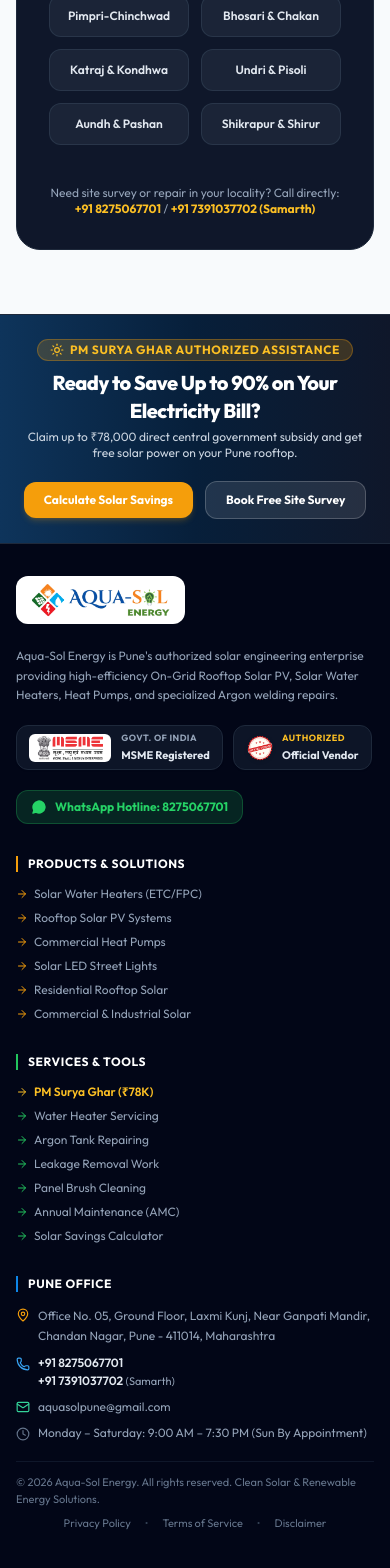
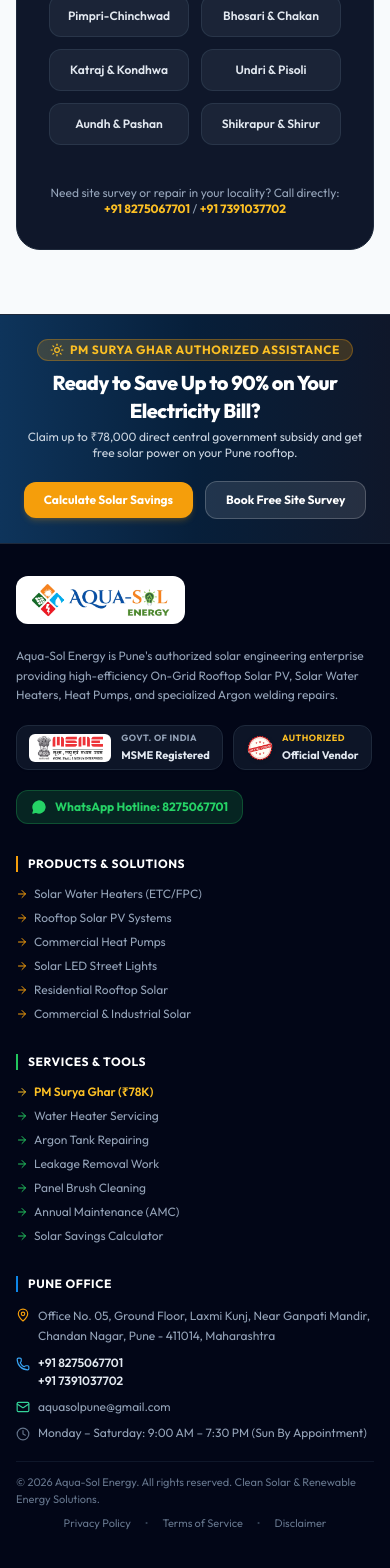
Before and after one commit to vidishagawas121/AquaSol, a React (Vite) app in the folder frontend/: page /about in a window 390 px wide. Shown: the part 3813-5381 px from the top of the page. Built offline with nearby package versions, Linux system fonts and the light colour scheme.

Commit message:
fix(contact): remove personal name near secondary phone number across site

```diff
--- a/frontend/src/components/Footer.jsx
+++ b/frontend/src/components/Footer.jsx
@@ -204,7 +204,7 @@
                     {settings.primaryPhone}
                   </a>
                   <a href={`tel:${settings.secondaryPhone || '+91 7391037702'}`} className="hover:text-white font-semibold text-slate-200 transition">
-                    {settings.secondaryPhone || '+91 7391037702'} <span className="text-slate-400 text-[11px] font-normal">(Samarth)</span>
+                    {settings.secondaryPhone || '+91 7391037702'}
                   </a>
                 </div>
               </li>
--- a/frontend/src/components/Navbar.jsx
+++ b/frontend/src/components/Navbar.jsx
@@ -70,7 +70,6 @@
                   className="flex items-center gap-1 hover:text-brand-amber-400 transition text-[11px] sm:text-xs shrink-0"
                 >
                   <span className="font-semibold text-white">{settings.secondaryPhone || '+91 7391037702'}</span>
-                  <span className="text-slate-400 text-[10px] hidden xs:inline">(Samarth)</span>
                 </a>
               </div>
               <span className="hidden sm:inline text-slate-600">|</span>
--- a/frontend/src/data/companyInfo.js
+++ b/frontend/src/data/companyInfo.js
@@ -8,7 +8,6 @@
   displayPhone: '8275067701',
   secondaryPhone: '+91 7391037702',
   secondaryDisplayPhone: '7391037702',
-  secondaryContactName: 'Samarth',
   whatsappNumber: '918275067701',
   primaryEmail: 'aquasolpune@gmail.com',
   workingHours: 'Monday – Saturday: 9:00 AM – 7:30 PM (Sun By Appointment)',
--- a/frontend/src/pages/AboutPage.jsx
+++ b/frontend/src/pages/AboutPage.jsx
@@ -218,7 +218,7 @@
               </a>{' '}
               /{' '}
               <a href={`tel:${settings.secondaryPhone || '+91 7391037702'}`} className="text-brand-amber-400 font-bold hover:underline">
-                {settings.secondaryPhone || '+91 7391037702'} (Samarth)
+                {settings.secondaryPhone || '+91 7391037702'}
               </a>
             </p>
           </div>
--- a/frontend/src/pages/ContactPage.jsx
+++ b/frontend/src/pages/ContactPage.jsx
@@ -112,7 +112,7 @@
                         <a href={`tel:${settings.secondaryPhone || '+91 7391037702'}`} className="text-brand-blue-700 font-bold hover:underline">
                           {settings.secondaryPhone || '+91 7391037702'}
                         </a>
-                        <span className="text-slate-500 text-[11px] font-medium">Samarth</span>
+                        <span className="text-slate-400 text-[11px]">Alternate Line / Support Desk</span>
                       </div>
                     </div>
                   </div>
```
Also changed, not shown: 2 other files (tests, documents, lock files or other folders).
